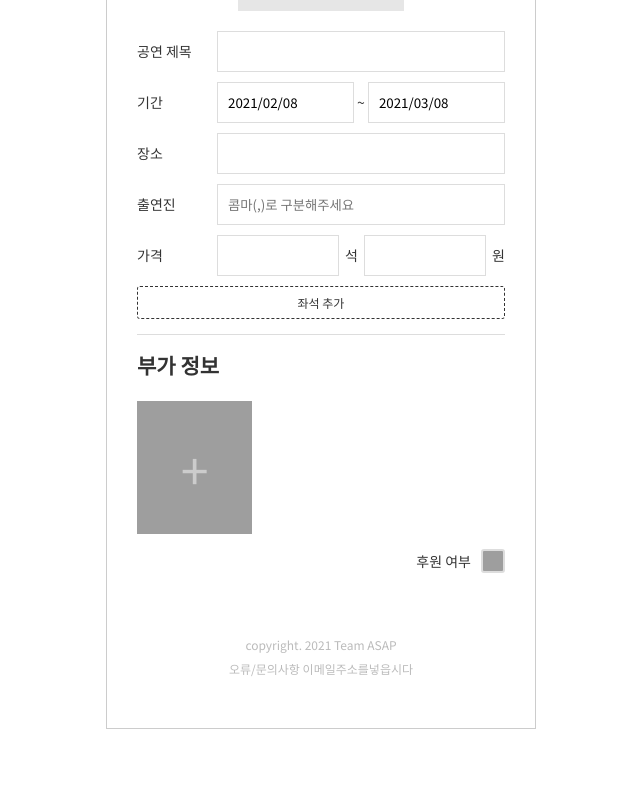
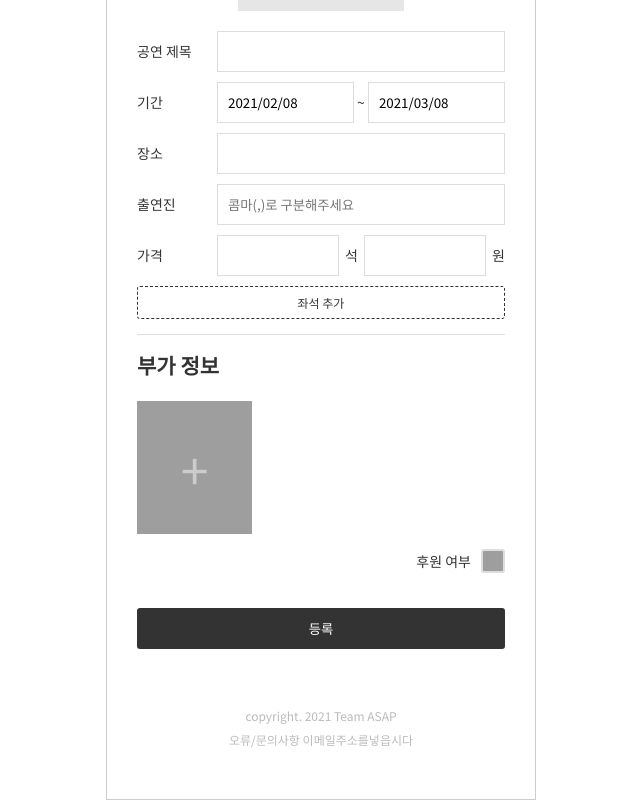
Before and after one commit to team-ASAP/tiny-seat-front, a React (Create React App) app: page / in a window 1280 px wide. Shown: the part 329-1129 px from the top of the page, without its empty margins (319-959 px from the left). Before the commit the page ends 1058 px from the top, so only its background shows below. Built offline with nearby package versions, Linux system fonts and the light colour scheme; grey boxes are pictures that could not be loaded; a web font is replaced by a local one.

Commit message:
등록 버튼 추가

```diff
--- a/src/Component/Form/Act/Act.js
+++ b/src/Component/Form/Act/Act.js
@@ -229,6 +229,11 @@ const Act = () => {
             </div>
           </Input>
         </div>
+        <div className={cx("register-box")}>
+          <Button>
+            <button className={cx("type-black")}>등록</button>
+          </Button>
+        </div>
       </div>
     </div>
   );
--- a/src/Component/Form/Act/Act.scss
+++ b/src/Component/Form/Act/Act.scss
@@ -120,3 +120,7 @@ button {
     }
   }
 }
+
+.register-box {
+  margin-top: 30px;
+}
```
